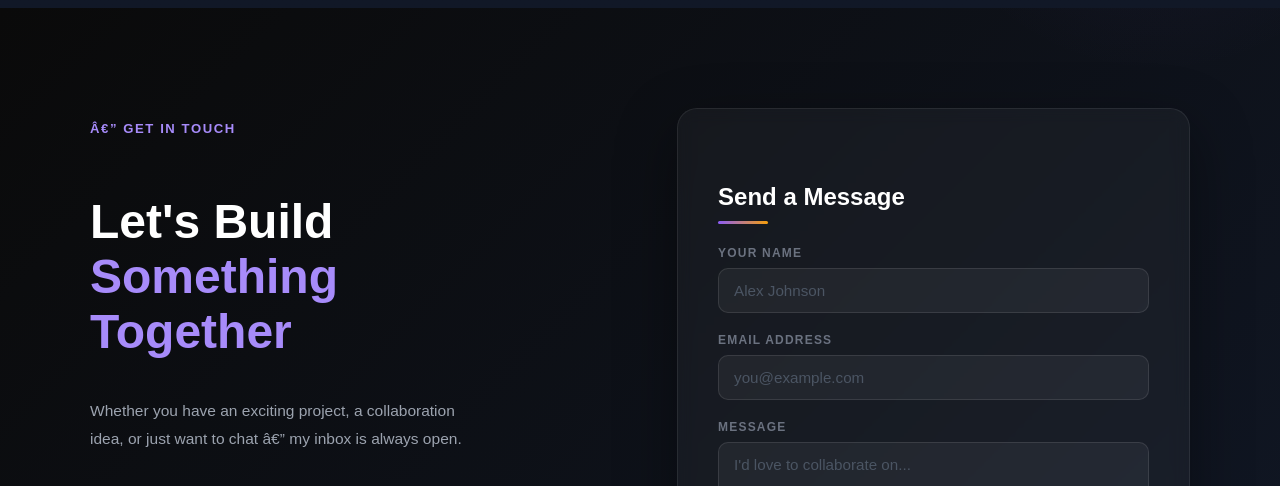
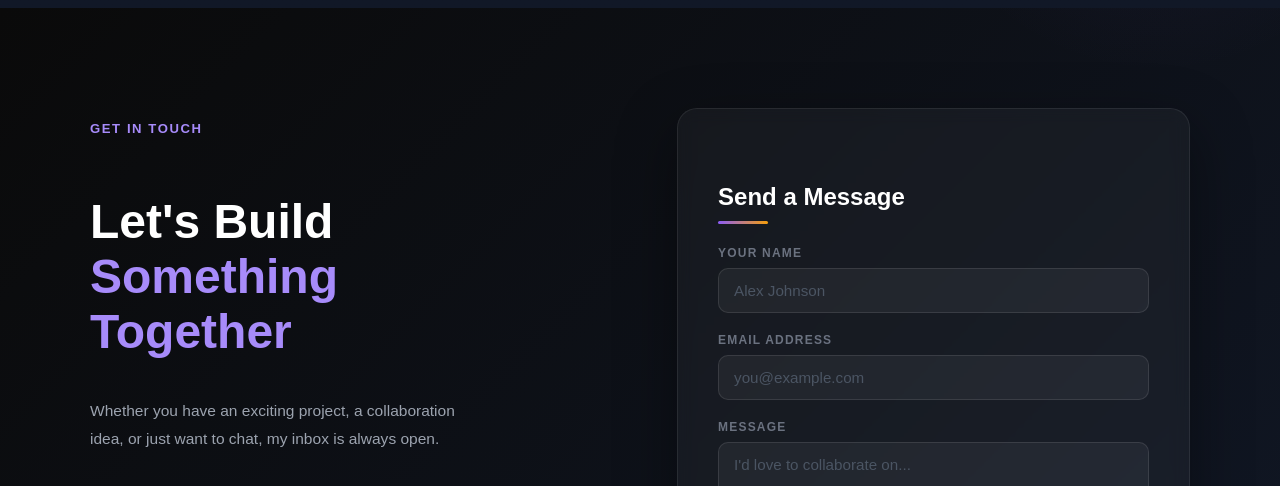
Before and after one commit to RasadhiSanchala/PortFolioWebSite, a plain HTML site: page index.html in a window 1280 px wide. Shown: the part 6260-6746 px from the top of the page. Drawn offline with nearby package versions, Linux system fonts and the light colour scheme.

Commit message:
changed the UI

```diff
--- a/index.html
+++ b/index.html
@@ -651,9 +651,9 @@
     <section id="contact-section">
         <div class="contact-wrapper">
             <div class="contact-left">
-                <p class="get-in-touch-label">â€” GET IN TOUCH</p>
+                <p class="get-in-touch-label">GET IN TOUCH</p>
                 <h2 class="contact-heading">Let's Build<br><span>Something<br>Together</span></h2>
-                <p class="contact-tagline">Whether you have an exciting project, a collaboration idea, or just want to chat â€” my inbox is always open.</p>
+                <p class="contact-tagline">Whether you have an exciting project, a collaboration idea, or just want to chat, my inbox is always open.</p>
                 <div class="contact-cards">
                     <a href="https://github.com/RasadhiSanchala" target="_blank" class="contact-card">
                         <span class="card-icon github-icon">
```
